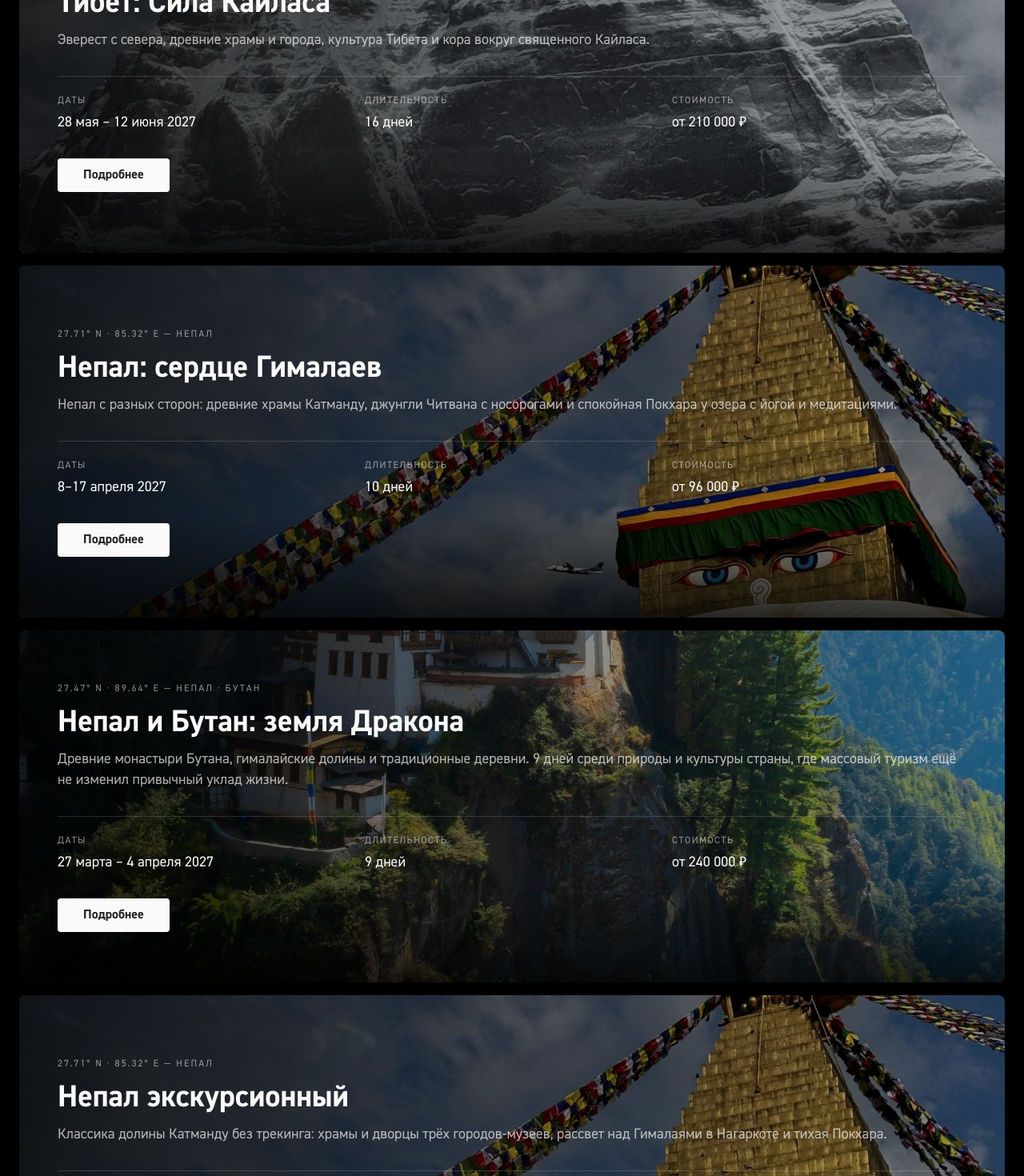
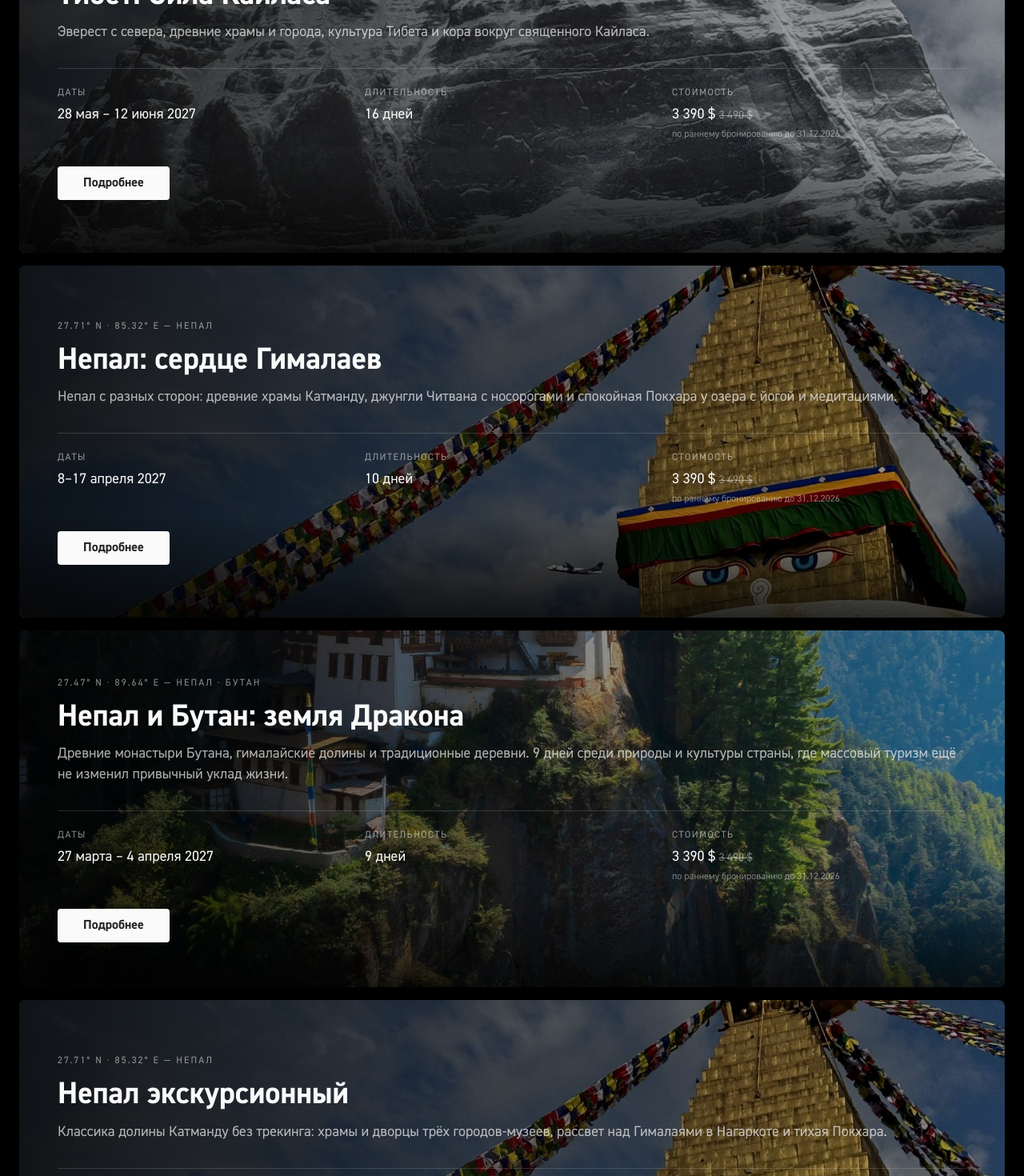
Before and after one commit to fifulina-uxui/wild-soul-routes, a React (Vite) app: page /tours in a window 1280 px wide. Shown: the part 560-2030 px from the top of the page at 80% size. Built offline with nearby package versions, Linux system fonts and the light colour scheme.

Commit message:
Add prices to tour cards: 3390 USD early booking until 31.12.2026, 3490 USD regular

```diff
--- a/src/data/content.ts
+++ b/src/data/content.ts
@@ -5,6 +5,7 @@ export interface Tour {
   description: string
   days: string
   price: string
+  priceEarly: string
   start: string
   highlight: string
   image: string
@@ -30,7 +31,7 @@ export interface PageContent {
   tours: {
     label: string
     heading: string
-    meta: { days: string; price: string; start: string; highlight: string }
+    meta: { days: string; price: string; priceEarly: string; start: string; highlight: string }
     items: Tour[]
   }
   toursPage: {
@@ -134,7 +135,7 @@ export const content: Record<'ru' | 'en', PageContent> = {
     tours: {
       label: 'Маршруты',
       heading: 'Ближайшие туры',
-      meta: { days: 'Длительность', price: 'Стоимость', start: 'Даты', highlight: 'Главное' },
+      meta: { days: 'Длительность', price: 'Стоимость', priceEarly: 'по раннему бронированию до 31.12.2026', start: 'Даты', highlight: 'Главное' },
       items: [
         {
           id: 'tibet',
@@ -143,7 +144,8 @@ export const content: Record<'ru' | 'en', PageContent> = {
           description:
             'Эверест с севера, древние храмы и города, культура Тибета и кора вокруг священного Кайласа.',
           days: '16 дней',
-          price: 'от 210 000 ₽',
+          price: '3 490 $',
+          priceEarly: '3 390 $',
           start: '28 мая – 12 июня 2027',
           highlight: 'Эверест',
           image: 'images/tour-tibet.jpg',
@@ -155,7 +157,8 @@ export const content: Record<'ru' | 'en', PageContent> = {
           description:
             'Непал с разных сторон: древние храмы Катманду, джунгли Читвана с носорогами и спокойная Покхара у озера с йогой и медитациями.',
           days: '10 дней',
-          price: 'от 96 000 ₽',
+          price: '3 490 $',
+          priceEarly: '3 390 $',
           start: '8–17 апреля 2027',
           highlight: 'Катманду',
           image: 'images/tour-nepal.jpg',
@@ -167,7 +170,8 @@ export const content: Record<'ru' | 'en', PageContent> = {
           description:
             'Древние монастыри Бутана, гималайские долины и традиционные деревни. 9 дней среди природы и культуры страны, где массовый туризм ещё не изменил привычный уклад жизни.',
           days: '9 дней',
-          price: 'от 240 000 ₽',
+          price: '3 490 $',
+          priceEarly: '3 390 $',
           start: '27 марта – 4 апреля 2027',
           highlight: 'Тигриное гнездо',
           image: 'images/tour-bhutan.jpg',
@@ -179,7 +183,8 @@ export const content: Record<'ru' | 'en', PageContent> = {
           description:
             'Классика долины Катманду без трекинга: храмы и дворцы трёх городов-музеев, рассвет над Гималаями в Нагаркоте и тихая Покхара.',
           days: '8 дней',
-          price: 'от 88 000 ₽',
+          price: '3 490 $',
+          priceEarly: '3 390 $',
           start: '21–28 октября 2026',
           highlight: 'Нагаркот',
           image: 'images/tour-nepal.jpg',
@@ -191,7 +196,8 @@ export const content: Record<'ru' | 'en', PageContent> = {
           description:
             'Трек с прохождением трёх перевалов 5000+, посещение базового лагеря Эвереста, виды на четыре восьмитысячника.',
           days: '20 дней',
-          price: 'от 120 000 ₽',
+          price: '3 490 $',
+          priceEarly: '3 390 $',
           start: '20 апреля – 9 мая 2027',
           highlight: 'Эверест',
           image: 'images/tour-everest.jpg',
@@ -203,7 +209,8 @@ export const content: Record<'ru' | 'en', PageContent> = {
           description:
             'Полёт на воздушном шаре над долинами на рассвете, подземные города и два дня в Стамбуле с гидом. Маршрут, который мы сами проезжаем каждый год.',
           days: '8 дней',
-          price: 'от 89 000 ₽',
+          price: '3 490 $',
+          priceEarly: '3 390 $',
           start: '18–25 апреля 2027',
           highlight: 'Гёреме',
           image: 'images/tour-cappadocia.jpg',
@@ -215,7 +222,8 @@ export const content: Record<'ru' | 'en', PageContent> = {
           description:
             'Кахетия, Сванетия и Казбеги: семейные винодельни, горные башни и застолья, куда зовут только своих. Гастрономический маршрут без туристических мест.',
           days: '6 дней',
-          price: 'от 52 000 ₽',
+          price: '3 490 $',
+          priceEarly: '3 390 $',
           start: '8–13 июня 2027',
           highlight: 'Кахетия',
           image: 'images/tour-georgia.jpg',
@@ -227,7 +235,8 @@ export const content: Record<'ru' | 'en', PageContent> = {
           description:
             'Карстовые острова, тихие лагуны и ночёвки в бунгало над водой. Сноркелинг, каяки и рассветы, ради которых стоит проснуться в пять утра.',
           days: '11 дней',
-          price: 'от 138 000 ₽',
+          price: '3 490 $',
+          priceEarly: '3 390 $',
           start: '15–25 января 2027',
           highlight: 'Пхукет',
           image: 'images/tour-andaman.jpg',
@@ -678,7 +687,7 @@ export const content: Record<'ru' | 'en', PageContent> = {
     tours: {
       label: 'Routes',
       heading: 'Upcoming tours',
-      meta: { days: 'Duration', price: 'Price', start: 'Dates', highlight: 'Highlight' },
+      meta: { days: 'Duration', price: 'Price', priceEarly: 'early booking until Dec 31, 2026', start: 'Dates', highlight: 'Highlight' },
       items: [
         {
           id: 'tibet',
@@ -687,7 +696,8 @@ export const content: Record<'ru' | 'en', PageContent> = {
           description:
             'Everest from the north, ancient temples and towns, the culture of Tibet and the kora around sacred Kailash.',
           days: '16 days',
-          price: 'from ₽210,000',
+          price: '$3,490',
+          priceEarly: '$3,390',
           start: 'May 28 – Jun 12, 2027',
           highlight: 'Everest',
           image: 'images/tour-tibet.jpg',
@@ -699,7 +709,8 @@ export const content: Record<'ru' | 'en', PageContent> = {
           description:
             'Nepal from every side: the ancient temples of Kathmandu, the rhino jungles of Chitwan and peaceful Pokhara by the lake with yoga and meditation.',
           days: '10 days',
-          price: 'from ₽96,000',
+          price: '$3,490',
+          priceEarly: '$3,390',
           start: 'Apr 8–17, 2027',
           highlight: 'Kathmandu',
           image: 'images/tour-nepal.jpg',
@@ -711,7 +722,8 @@ export const content: Record<'ru' | 'en', PageContent> = {
           description:
             'Ancient monasteries of Bhutan, Himalayan valleys and traditional villages. 9 days among the nature and culture of a country where mass tourism has not yet changed the way of life.',
           days: '9 days',
-          price: 'from ₽240,000',
+          price: '$3,490',
+          priceEarly: '$3,390',
           start: 'Mar 27 – Apr 4, 2027',
           highlight: 'Tiger’s Nest',
           image: 'images/tour-bhutan.jpg',
@@ -723,7 +735,8 @@ export const content: Record<'ru' | 'en', PageContent> = {
           description:
             'The classics of the Kathmandu Valley without trekking: temples and palaces of three museum cities, a Himalayan sunrise in Nagarkot and quiet Pokhara.',
           days: '8 days',
-          price: 'from ₽88,000',
+          price: '$3,490',
+          priceEarly: '$3,390',
           start: 'Oct 21–28, 2026',
           highlight: 'Nagarkot',
           image: 'images/tour-nepal.jpg',
@@ -735,7 +748,8 @@ export const content: Record<'ru' | 'en', PageContent> = {
           description:
             'A trek across three 5,000+ metre passes, a visit to Everest Base Camp and views of four eight-thousanders.',
           days: '20 days',
-          price: 'from ₽120,000',
+          price: '$3,490',
+          priceEarly: '$3,390',
           start: 'Apr 20 – May 9, 2027',
           highlight: 'Everest',
           image: 'images/tour-everest.jpg',
@@ -747,7 +761,8 @@ export const content: Record<'ru' | 'en', PageContent> = {
           description:
             'A dawn balloon flight over the valleys, underground cities and two days in Istanbul with a guide. A route we travel ourselves every year.',
           days: '8 days',
-          price: 'from ₽89,000',
+          price: '$3,490',
+          priceEarly: '$3,390',
           start: 'Apr 18–25, 2027',
           highlight: 'Göreme',
           image: 'images/tour-cappadocia.jpg',
@@ -759,7 +774,8 @@ export const content: Record<'ru' | 'en', PageContent> = {
           description:
             'Kakheti, Svaneti and Kazbegi: family wineries, mountain towers and feasts reserved for friends. A gastronomic route away from the tourist trail.',
           days: '6 days',
-          price: 'from ₽52,000',
+          price: '$3,490',
+          priceEarly: '$3,390',
           start: 'Jun 8–13, 2027',
           highlight: 'Kakheti',
           image: 'images/tour-georgia.jpg',
@@ -771,7 +787,8 @@ export const content: Record<'ru' | 'en', PageContent> = {
           description:
             'Karst islands, quiet lagoons and nights in overwater bungalows. Snorkeling, kayaks and sunrises worth waking up at five for.',
           days: '11 days',
-          price: 'from ₽138,000',
+          price: '$3,490',
+          priceEarly: '$3,390',
           start: 'Jan 15–25, 2027',
           highlight: 'Phuket',
           image: 'images/tour-andaman.jpg',
--- a/src/pages/TourDetailPage.tsx
+++ b/src/pages/TourDetailPage.tsx
@@ -46,7 +46,15 @@ export default function TourDetailPage() {
                 <dt className="text-[12px] uppercase leading-5 tracking-[0.12em] text-[rgb(250_250_250/55%)]">
                   {t.tours.meta.price}
                 </dt>
-                <dd className="mt-1 text-[18px] leading-[26px] text-[#fafafa]">{tour.price}</dd>
+                <dd className="mt-1 text-[18px] leading-[26px] text-[#fafafa]">
+                  {tour.priceEarly}{' '}
+                  <span className="text-[14px] leading-5 text-[rgb(250_250_250/45%)] line-through">
+                    {tour.price}
+                  </span>
+                </dd>
+                <p className="mt-1 text-[12px] leading-4 text-[rgb(250_250_250/45%)]">
+                  {t.tours.meta.priceEarly}
+                </p>
               </div>
               <div>
                 <dt className="text-[12px] uppercase leading-5 tracking-[0.12em] text-[rgb(250_250_250/55%)]">
@@ -134,10 +142,13 @@ export default function TourDetailPage() {
                 {t.tours.meta.price}
               </p>
               <p className="mt-2 text-[clamp(28px,3vw,44px)] font-bold leading-[1.08] text-[#fafafa]">
-                {tour.price}
+                {tour.priceEarly}{' '}
+                <span className="text-[0.6em] font-normal text-[rgb(250_250_250/45%)] line-through">
+                  {tour.price}
+                </span>
               </p>
               <p className="mt-2 text-[14px] leading-5 text-[rgb(250_250_250/55%)]">
-                {t.tourDetail.priceNote}
+                {t.tours.meta.priceEarly} · {t.tourDetail.priceNote}
               </p>
             </div>
             <Link
--- a/src/pages/ToursPage.tsx
+++ b/src/pages/ToursPage.tsx
@@ -131,7 +131,15 @@ export default function ToursPage() {
                       <dt className="text-[12px] uppercase leading-5 tracking-[0.12em] text-[rgb(250_250_250/55%)]">
                         {t.tours.meta.price}
                       </dt>
-                      <dd className="mt-1 text-[18px] leading-[26px] text-[#fafafa]">{tour.price}</dd>
+                      <dd className="mt-1 text-[18px] leading-[26px] text-[#fafafa]">
+                        {tour.priceEarly}{' '}
+                        <span className="text-[14px] leading-5 text-[rgb(250_250_250/45%)] line-through">
+                          {tour.price}
+                        </span>
+                      </dd>
+                      <p className="mt-1 text-[12px] leading-4 text-[rgb(250_250_250/45%)]">
+                        {t.tours.meta.priceEarly}
+                      </p>
                     </div>
                   </div>
 
--- a/src/sections/Tours.tsx
+++ b/src/sections/Tours.tsx
@@ -100,7 +100,15 @@ export default function Tours() {
                       <dt className="text-[12px] uppercase leading-5 tracking-[0.12em] text-[rgb(250_250_250/55%)]">
                         {t.tours.meta.price}
                       </dt>
-                      <dd className="mt-1 text-[18px] leading-[26px] text-[#fafafa]">{tour.price}</dd>
+                      <dd className="mt-1 text-[18px] leading-[26px] text-[#fafafa]">
+                        {tour.priceEarly}{' '}
+                        <span className="text-[14px] leading-5 text-[rgb(250_250_250/45%)] line-through">
+                          {tour.price}
+                        </span>
+                      </dd>
+                      <p className="mt-1 text-[12px] leading-4 text-[rgb(250_250_250/45%)]">
+                        {t.tours.meta.priceEarly}
+                      </p>
                     </div>
                   </dl>
 
```
